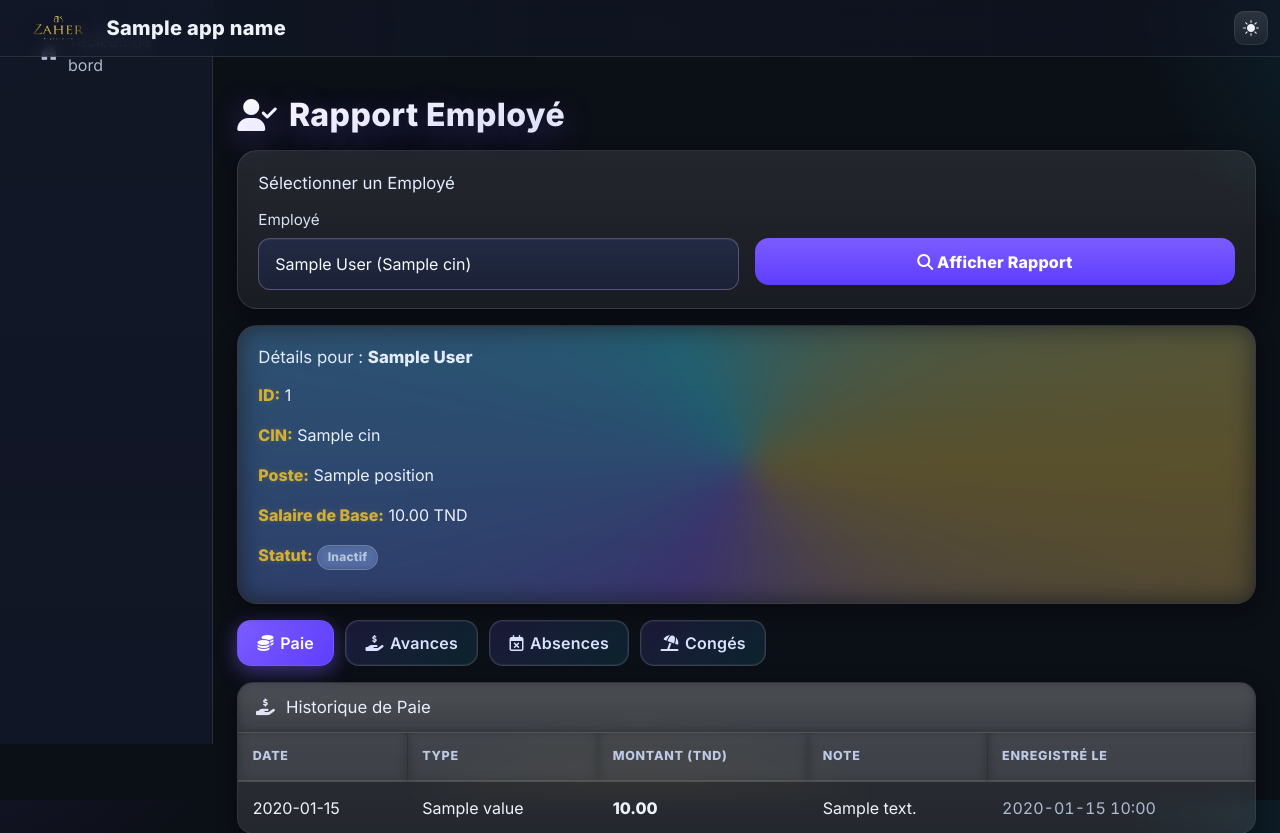
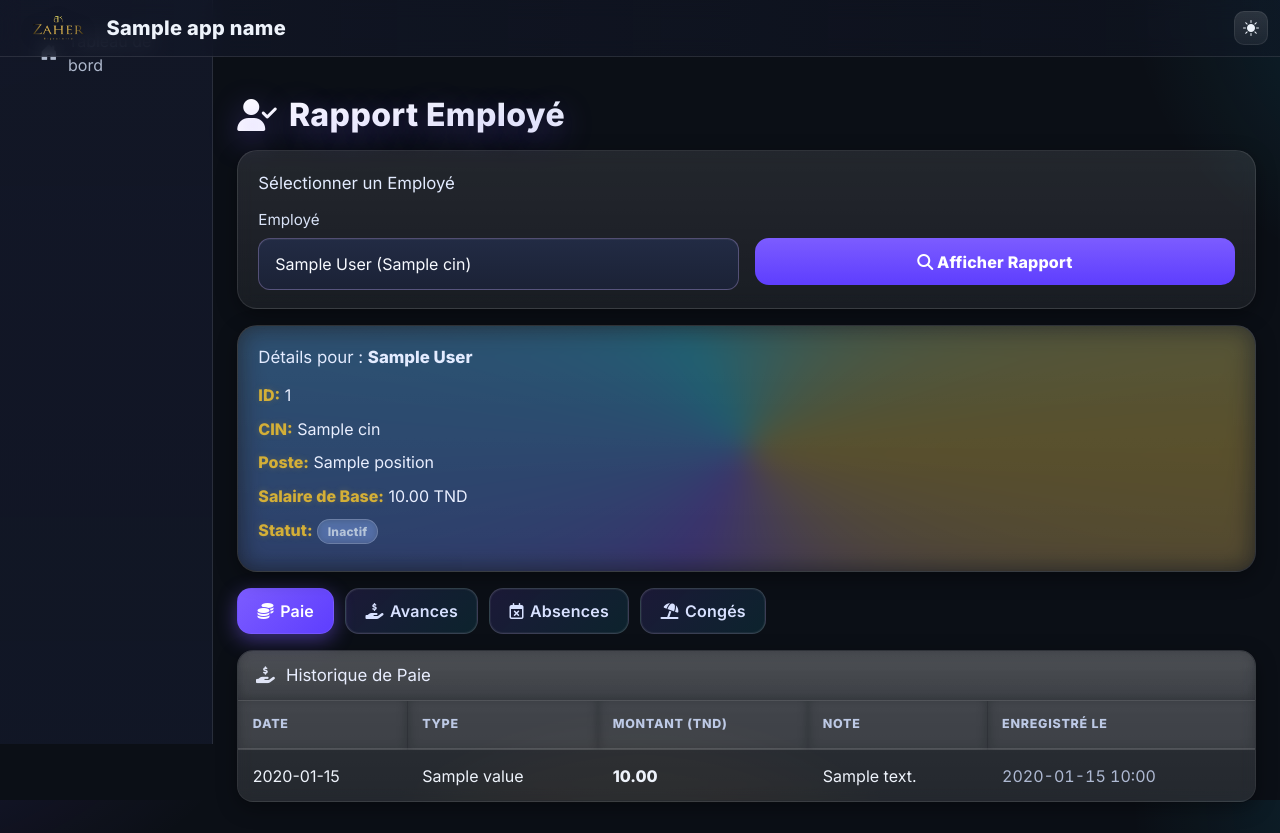
Before and after one commit to ZaherBK/hr-sync, a FastAPI app: template app/frontend/templates/employee_report.html in a window 1280 px wide. Shown: the top 833 px of the page. Run offline with FastAPI, Linux system fonts and the light colour scheme; the template is opened without the code that fills it: most values are stand-ins (such as "Sample title", 1, 10 or a date in 2020).

Commit message:
Update styles.css

```diff
--- a/app/frontend/static/styles.css
+++ b/app/frontend/static/styles.css
@@ -354,7 +354,7 @@ select option, .form-select option{
 select option[disabled]{ color:var(--muted); }
 
 /* Employee details contrast */
-.employee-details p{ color:#e9efff; }
+.employee-details p{ color:#e9efff; margin-bottom: .6rem; } /* Added margin */
 .employee-details strong{ color:#cfd9ff; }
 
 /* ---------- Tables ---------- */
```
